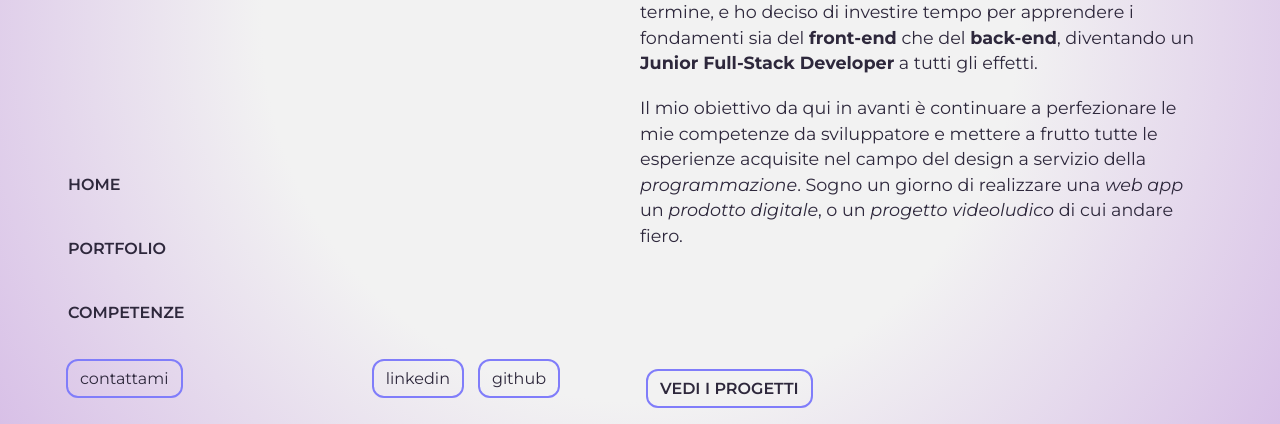
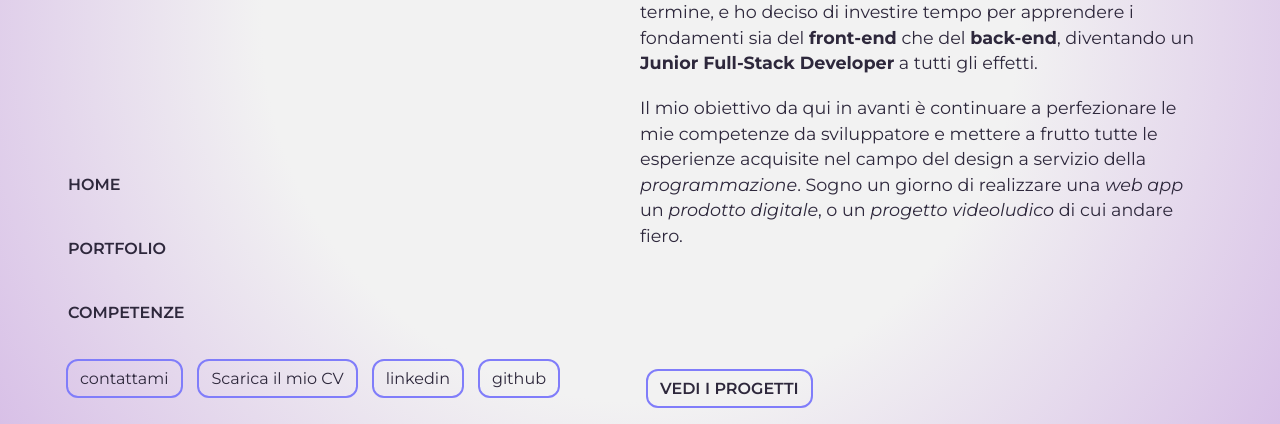
Before and after one commit to Blaser993/website, a plain HTML site: page index.html in a window 1280 px wide. Shown: the part 376-800 px from the top of the page. Drawn offline with Linux system fonts and the light colour scheme.

Commit message:
cv added

```diff
--- a/index.html
+++ b/index.html
@@ -56,6 +56,7 @@
                 </nav>
                     <ul class="row social">
                         <li class="col col-auto"><a class="button" href="contattami.html">contattami</a>
+                        <li><a class="button" href="./img/mainCv.pdf" target="_blank" download="mainCv.pdf">Scarica il mio CV</a></li>
                         <li > <a class="button" target="_blank" href="https://www.linkedin.com/in/corrado-depinto/">linkedin</a></li>
                         <li><a class="button" target="_blank" href="https://github.com/Blaser993">github</a></li>
                     </ul>
```
Also changed, not shown: competenze.html (+1 -0 lines), contattami.html (+1 -0 lines), portfolio.html (+1 -0 lines), 1 other file.
